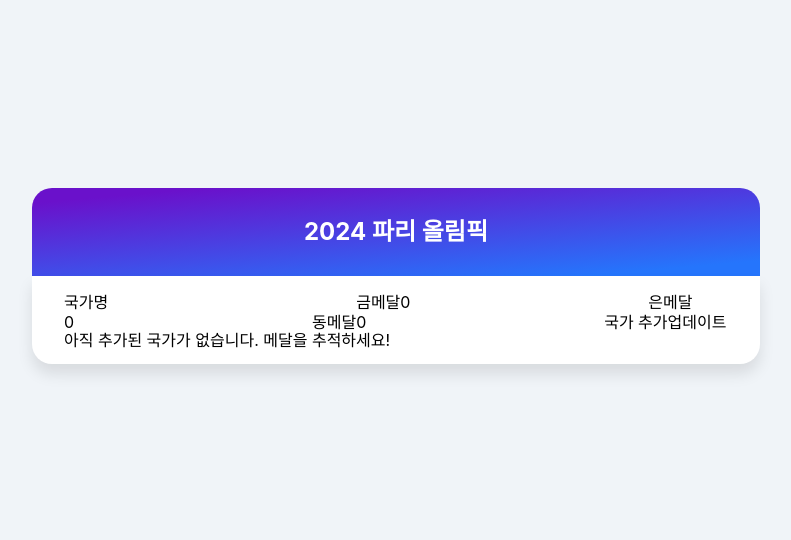
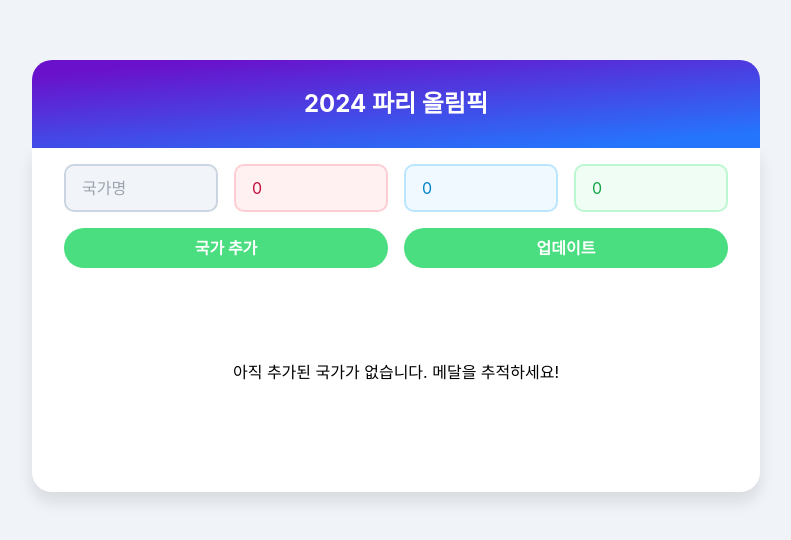
Before and after one commit to sum529-create/paris-medal-tracker, a React (Vite) app: page / in a window 1280 px wide. Shown: the part 124-664 px from the top of the page, without its empty margins (244-1035 px from the left). Built offline with nearby package versions, Linux system fonts and the light colour scheme.

Commit message:
feat: 국가 리스트 조회& 추가 & 수정 구현
- localStorage 상태 저장

```diff
--- /dev/null
+++ b/src/components/olympic-medals/MedalInputForm.jsx
@@ -0,0 +1,7 @@
+const MedalInputForm = () => {
+  return (
+    <div>MedalInputForm</div>
+  )
+}
+
+export default MedalInputForm
--- a/src/layouts/Content.jsx
+++ b/src/layouts/Content.jsx
@@ -1,8 +1,12 @@
 import { useState } from 'react'
 import styles from './Content.module.css'
+import { getLocalStorage, setLocalStorage } from '../storage/localStorage';
 
 const Content = () => {
-  const [nationList, setNationList] = useState([]);
+  const [nationList, setNationList] = useState(() => {
+    return getLocalStorage('nationList') || []
+  });
+
   const [nation, setNation] = useState({
     id: crypto.randomUUID(),
     nationName: '',
@@ -10,11 +14,15 @@ const Content = () => {
     silverMedalCnt: 0,
     bronzeMedalCnt: 0
   })
+
   const nationInputHandler = (e) => {
     const {value, name} = e.target;
     setNation(pre => ({
       ...pre,
-      [name]: value
+      [name]: name === 'goldMedalCnt'
+        || name === 'silverMedalCnt'
+        || name === 'bronzeMedalCnt'
+        ? Number(value) : value
     }))
   }
 
@@ -30,56 +38,126 @@ const Content = () => {
 
   const addNationHandler = (e) => {
     e.preventDefault()
-    setNationList(e => ([
-      ...e,
-      nation
-    ]))
+    if(!nation.nationName){
+      return alert('국가명을 입력하세요.')
+    }
+    if(nationList.filter(e => e.nationName === nation.nationName).length > 0){
       init();
+      return alert('이미 등록된 국가입니다.');
+    }
+    const newNationList = [...nationList, nation]
+    setNationList(newNationList)
+    setLocalStorage('nationList', newNationList)
+    init();
+  }
+
+  const modifyNationHandler = (e) => {
+    e.preventDefault();
+
+    const updatedList = nationList.map((pre) => {
+      if(pre.nationName === nation.nationName){
+        return {...pre, goldMedalCnt: nation.goldMedalCnt, silverMedalCnt: nation.silverMedalCnt, bronzeMedalCnt: nation.bronzeMedalCnt}
+      }
+      return pre;
+    })
+
+
+    setNationList(updatedList)
+    setLocalStorage('nationList', updatedList);
+    init();
+  }
+
+  const handleEdit = () => {
+
   }
 
   const {nationName, goldMedalCnt, silverMedalCnt, bronzeMedalCnt} = nation
   return (
     <div className={styles.content}>
-      <form>
-        <label htmlFor="nationName">국가명</label>
-        <input type="text" name="nationName" value={nationName} onChange={nationInputHandler} />
-        <label htmlFor="goldMedalCnt">금메달</label>
+    <form className={styles.formGrid}>
+      <input
+        type="text"
+        name="nationName"
+        value={nationName}
+        onChange={nationInputHandler}
+        placeholder='국가명'
+        className={[styles.inputFormat, styles.inputMain].join(' ')}
+      />
       <input
         type="number"
         name="goldMedalCnt"
         value={goldMedalCnt}
         onChange={nationInputHandler}
+        placeholder='금메달'
+        className={[styles.inputFormat, styles.inputSub].join(' ')}
       />
-        <label htmlFor="silverMedalCnt">은메달</label>
       <input
         type="number"
         name="silverMedalCnt"
         value={silverMedalCnt}
         onChange={nationInputHandler}
+        placeholder='은메달'
+        className={[styles.inputFormat, styles.inputSub].join(' ')}
       />
-        <label htmlFor="bronzeMedalCnt">동메달</label>
       <input
         type="number"
         name="bronzeMedalCnt"
         value={bronzeMedalCnt}
         onChange={nationInputHandler}
+        placeholder='동메달'
+        className={[styles.inputFormat, styles.inputSub].join(' ')}
       />
-        <button onClick={(e) => addNationHandler(e)}>국가 추가</button>
-        <button>업데이트</button>
+      <button
+        type="button"
+        onClick={(e) => addNationHandler(e)}
+        className={styles.formButton}
+      >
+        국가 추가
+      </button>
+      <button
+        type="button"
+        onClick={(e) => modifyNationHandler(e)}
+        className={styles.formButton}
+      >
+        업데이트
+      </button>
     </form>
-      <div>
+    {nationList && nationList.length > 0 ? (
+      <table className={styles.tableWrapper}>
+        <thead className={styles.tableHeader}>
+          <tr>
+            <th>국가</th>
+            <th>금메달</th>
+            <th>은메달</th>
+            <th>동메달</th>
+            <th>총메달</th>
+            <th>액션</th>
+          </tr>
+        </thead>
+        <tbody>
           {
-          nationList.length > 0 ?
-          nationList.map((e,i) => {
-            return(
-              <span key={i}>
-                {e.nationName}
-              </span>
-            )
-          })
-          : '아직 추가된 국가가 없습니다. 메달을 추적하세요!'
+            nationList.map((nation) => (
+              <tr key={nation.id} className={styles.tableRow}>
+                <td>{nation.nationName}</td>
+                <td className={styles.goldMedal}>{nation.goldMedalCnt}</td>
+                <td className={styles.silverMedal}>{nation.silverMedalCnt}</td>
+                <td className={styles.bronzeMedal}>{nation.bronzeMedalCnt}</td>
+                <td>{nation.goldMedalCnt + nation.silverMedalCnt + nation.bronzeMedalCnt}</td>
+                <td>
+                  <button
+                    className={styles.actionButton}
+                    onClick={() => handleEdit(nation)}
+                  >
+                    삭제
+                  </button>
+                </td>
+              </tr>
+            ))
           }
-      </div>
+        </tbody>
+      </table>)
+      : <span className={styles.noData}>아직 추가된 국가가 없습니다. 메달을 추적하세요!</span>
+    }
     </div>
   )
 }
--- a/src/layouts/Content.module.css
+++ b/src/layouts/Content.module.css
@@ -4,3 +4,138 @@
   padding: 1rem 2rem;
   border-radius: 0 0 1.25rem 1.25rem;
 }
+
+.inputFormat {
+  width: 100%;
+  padding: 12px 16px;
+  border-radius: 10px;
+  border: 2px solid transparent;
+  font-size: 16px;
+  transition: all 0.3s ease;
+}
+
+.inputMain {
+  border-color: #cbd5e1;
+  background-color: #f1f5f9;
+  color: #64748b;
+}
+
+.inputSub:nth-child(2) {
+  border-color: #fecdd3;
+  background-color: #fff1f2;
+  color: #be123c;
+}
+
+.inputSub:nth-child(3) {
+  border-color: #bae6fd;
+  background-color: #f0f9ff;
+  color: #0284c7;
+}
+
+.inputSub:nth-child(4) {
+  border-color: #bbf7d0;
+  background-color: #f0fdf4;
+  color: #16a34a;
+}
+
+.input-format:focus {
+  outline: none;
+  box-shadow: 0 0 0 3px rgba(0, 0, 0, 0.1);
+}
+
+/* 폼 전체 레이아웃 */
+form {
+  display: grid;
+  grid-template-columns: repeat(4, 1fr);
+  gap: 16px;
+}
+
+/* 버튼 스타일 */
+form button {
+  grid-column: span 2;
+  padding: 12px;
+  background-color: #4ade80;
+  color: white;
+  border: none;
+  border-radius: 25px;
+  font-size: 16px;
+  font-weight: bold;
+  cursor: pointer;
+  transition: background-color 0.3s ease;
+}
+
+form button:hover {
+  background-color: #22c55e;
+}
+
+/* Table */
+.tableWrapper {
+  width: 100%;
+  border-collapse: separate;
+  border-spacing: 0;
+  margin: 1rem 0;
+}
+
+.tableHeader {
+  background-color: #e2e8f0;
+}
+
+.tableHeader th {
+  padding: 12px 16px;
+  text-align: center;
+  font-weight: bold;
+  color: #1e293b;
+  border-bottom: 2px solid #cbd5e1;
+}
+
+.tableRow {
+  transition: background-color 0.2s ease;
+}
+
+.tableRow:nth-child(even) {
+  background-color: #f8fafc;
+}
+
+.tableRow:hover {
+  background-color: #f1f5f9;
+}
+
+.tableRow td {
+  padding: 12px 16px;
+  text-align: center;
+  border-bottom: 1px solid #e2e8f0;
+}
+
+.goldMedal {
+  color: #ca8a04;
+  font-weight: bold;
+}
+
+.silverMedal {
+  color: #6b7280;
+  font-weight: bold;
+}
+
+.bronzeMedal {
+  color: #d97706;
+  font-weight: bold;
+}
+
+.actionButton {
+  background: none;
+  border: none;
+  cursor: pointer;
+  padding: 8px;
+  border-radius: 4px;
+  transition: background-color 0.2s ease;
+}
+
+.actionButton:hover {
+  background-color: #f1f5f9;
+}
+.noData{
+  display: flex;
+  justify-content: center;
+  padding: 5rem;
+  margin: 1rem 0;
+}
--- /dev/null
+++ b/src/storage/localStorage.js
@@ -0,0 +1,19 @@
+const getLocalStorage = (key) => {
+  try {
+    if (!key) return null;
+    const item = localStorage.getItem(key);
+    return item ? JSON.parse(item) : null;
+  } catch (error) {
+    console.error("Failed to Get Local Storage: ", error);
+  }
+};
+
+const setLocalStorage = (key, value) => {
+  try {
+    if (key && value) localStorage.setItem(key, JSON.stringify(value));
+  } catch (error) {
+    console.error("Faild to Set Local Storage", error);
+  }
+};
+
+export { getLocalStorage, setLocalStorage };
```
Lines whose indentation alone changed are shown as unchanged.
